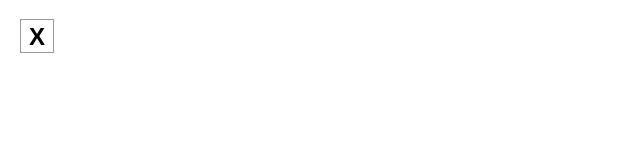
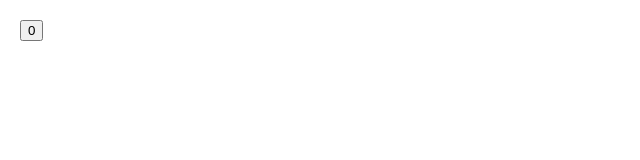
Before and after one commit to Jacob-Hatanaka/Daily-Choice.github.io, a React (Create React App) app: page / in a window 1280 px wide. Shown: the top 160 px of the page, without its empty margins (0-640 px from the left). Built offline with nearby package versions, Linux system fonts and the light colour scheme.

Commit message:
add button that tracks clickcount by cookies

```diff
--- a/package.json
+++ b/package.json
@@ -14,7 +14,8 @@
   "dependencies": {
     "react": "^19.2.0",
     "react-dom": "^19.2.0",
-    "react-scripts": "^5.0.0"
+    "react-scripts": "^5.0.0",
+    "universal-cookie": "^8.0.1"
   },
   "devDependencies": {
     "gh-pages": "^6.3.0"
--- a/src/App.js
+++ b/src/App.js
@@ -1,3 +1,16 @@
-export default function Square() {
-  return <button className="square">X</button>;
+'use client';
+import { useState } from "react";
+import Cookies from 'universal-cookie';
+const cookies = new Cookies();
+
+let Game = {};
+cookies.get('value') ? Game.value = parseInt(cookies.get('value')) : Game.value = 0;
+Game.ValueClick=function() {
+  console.log('clicked');
+  cookies.set('value', ++Game.value, { path: '/' });//cookies.get('value')
+  document.getElementById('addValue').innerHTML = Game.value;
 }
+
+export default function App() {
+  return <button id="addValue" onClick={function(){Game.ValueClick()}}>{Game.value}</button>;
+}
```
Also changed, not shown: 8 other files (tests, documents, lock files or other folders).
